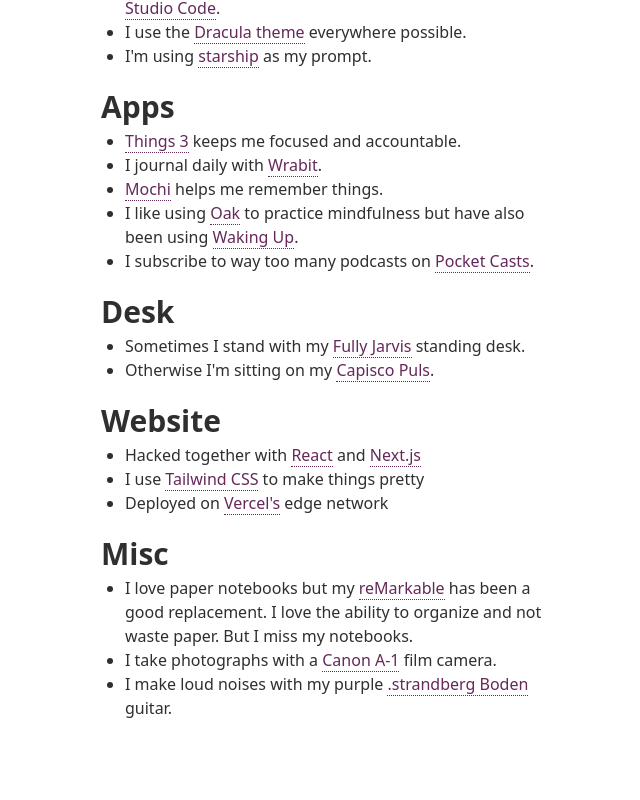
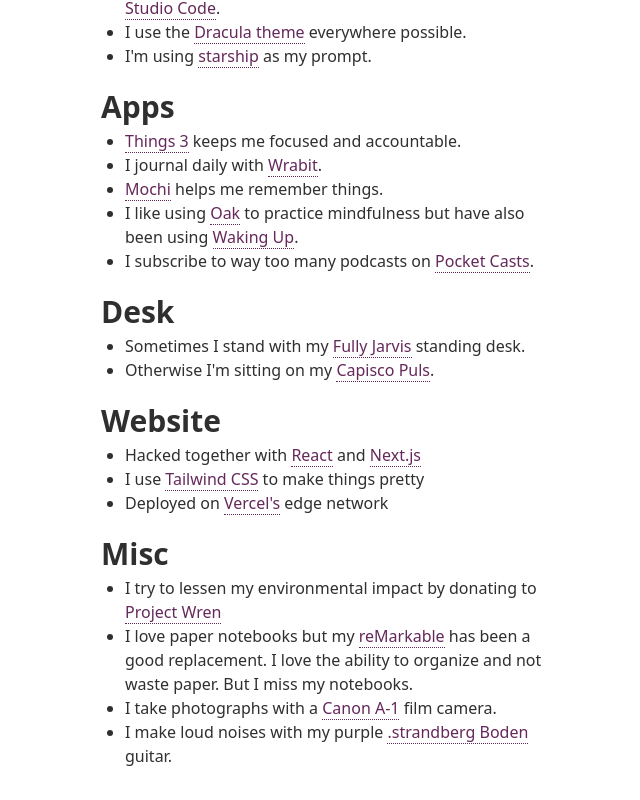
Before and after one commit to amorriscode/anthonymorris.dev, a Next.js app: page /uses in a window 1280 px wide. Shown: the part 513-1313 px from the top of the page, without its empty margins (315-955 px from the left). Before the commit the page ends 1265 px from the top, so only its background shows below. Built offline with nearby package versions, Linux system fonts and the light colour scheme.

Commit message:
Add Project Wren to /uses

```diff
--- a/pages/uses.tsx
+++ b/pages/uses.tsx
@@ -18,7 +18,7 @@
 
         <PageSummary>
           <p>
-            Developers lover <a href="https://uses.tech/" target="_blank" rel="noopener noreferrer">talking about their tools</a>. These are the tools I like to use to be productive and have fun.
+            Developers love <a href="https://uses.tech/" target="_blank" rel="noopener noreferrer">talking about their tools</a>. These are the tools I like to use to be productive and have fun.
           </p>
         </PageSummary>
 
@@ -113,6 +113,10 @@
 
           <ul className="pl-6 list-disc -mt-4">
             <li>
+              I try to lessen my environmental impact by donating to <a href="https://projectwren.com/profile/anthonymorris">Project Wren</a>
+            </li>
+
+            <li>
               I love paper notebooks but my <a href="https://remarkable.com">reMarkable</a> has been a good replacement. I love the ability to organize and not waste paper. But I miss my notebooks.
             </li>
 
```
